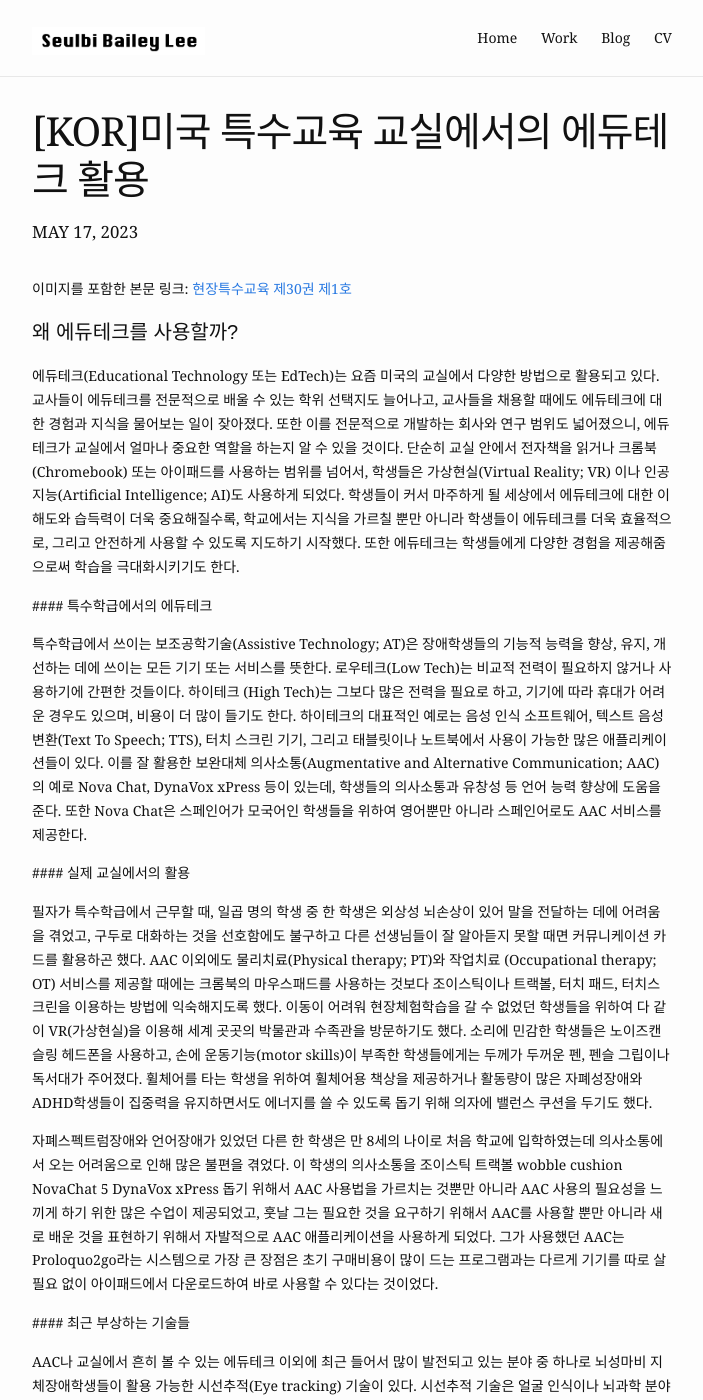
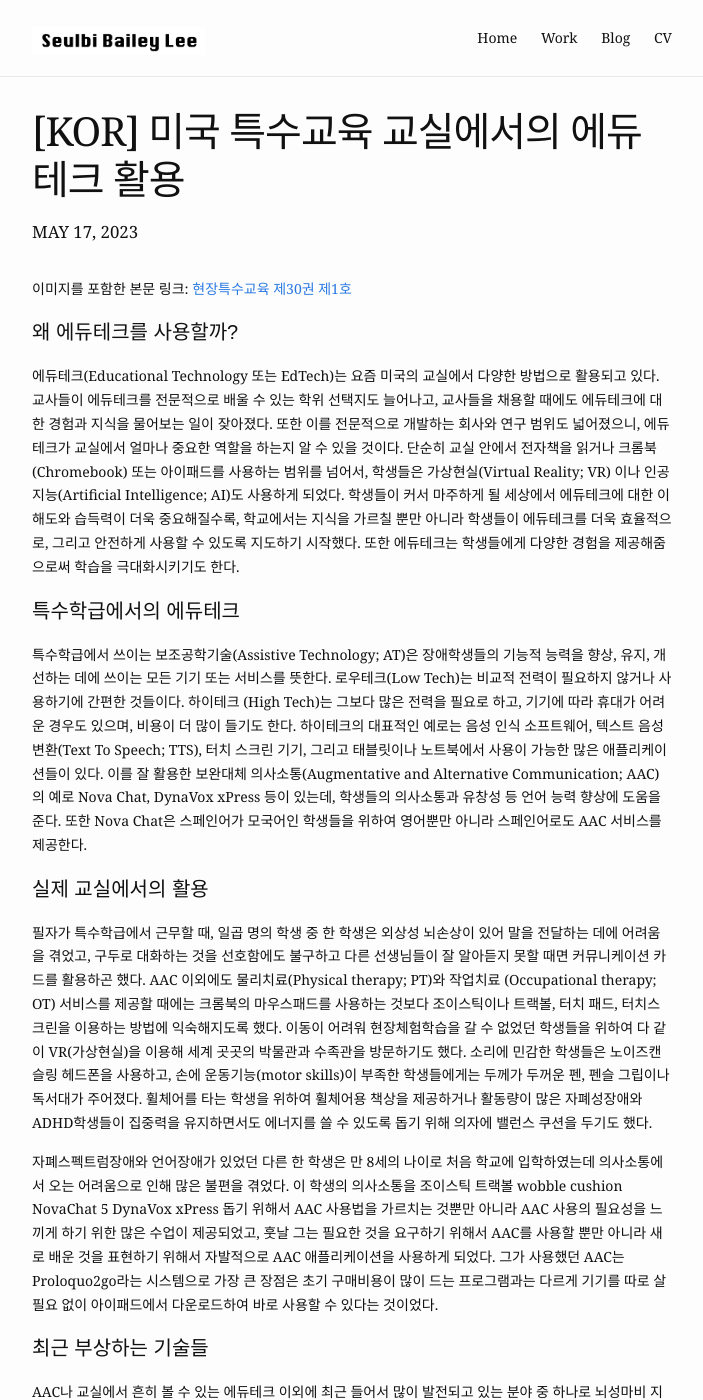
Before and after one commit to seul-b/seul-b.github.io, a Jekyll site: the page built from _posts/2023-05-17-현장특수교육-30-1.md, in a window 1280 px wide and 1400 px high. Shown: the whole window, without its empty margins (288-991 px from the left). Built offline with Jekyll 4.4.1, drawn with Linux system fonts in a browser that asks for light colours; some of the changed text lies outside the part shown.

Commit message:
new posts

```diff
--- a/_posts/2023-05-17-현장특수교육-30-1.md
+++ b/_posts/2023-05-17-현장특수교육-30-1.md
@@ -1,6 +1,6 @@
 ---
 layout: post
-title:  "[KOR]미국 특수교육 교실에서의 에듀테크 활용"
+title:  "[KOR] 미국 특수교육 교실에서의 에듀테크 활용"
 date:   2023-05-17 10:00:40
 # blurb: "A look at an example post using Bay Jekyll theme."
 # og_image: /assets/img/content/post-example/Banner.jpg
@@ -12,15 +12,12 @@ date:   2023-05-17 10:00:40
 <p>
 에듀테크(Educational Technology 또는 EdTech)는 요즘 미국의 교실에서 다양한 방법으로 활용되고 있다. 교사들이 에듀테크를 전문적으로 배울 수 있는 학위 선택지도 늘어나고, 교사들을 채용할 때에도 에듀테크에 대한 경험과 지식을 물어보는 일이 잦아졌다. 또한 이를 전문적으로 개발하는 회사와 연구 범위도 넓어졌으니, 에듀테크가 교실에서 얼마나 중요한 역할을 하는지 알 수 있을 것이다. 단순히 교실 안에서 전자책을 읽거나 크롬북(Chromebook) 또는 아이패드를 사용하는 범위를 넘어서, 학생들은 가상현실(Virtual Reality; VR) 이나 인공지능(Artificial Intelligence; AI)도 사용하게 되었다. 학생들이 커서 마주하게 될 세상에서 에듀테크에 대한 이해도와 습득력이 더욱 중요해질수록, 학교에서는 지식을 가르칠 뿐만 아니라 학생들이 에듀테크를 더욱 효율적으로, 그리고 안전하게 사용할 수 있도록 지도하기 시작했다. 또한 에듀테크는 학생들에게 다양한 경험을 제공해줌으로써 학습을 극대화시키기도 한다.
 </p>
-<p>
+
 #### 특수학급에서의 에듀테크
-</p>
 <p>
 특수학급에서 쓰이는 보조공학기술(Assistive Technology; AT)은 장애학생들의 기능적 능력을 향상, 유지, 개선하는 데에 쓰이는 모든 기기 또는 서비스를 뜻한다. 로우테크(Low Tech)는 비교적 전력이 필요하지 않거나 사용하기에 간편한 것들이다. 하이테크 (High Tech)는 그보다 많은 전력을 필요로 하고, 기기에 따라 휴대가 어려운 경우도 있으며, 비용이 더 많이 들기도 한다. 하이테크의 대표적인 예로는 음성 인식 소프트웨어, 텍스트 음성 변환(Text To Speech; TTS), 터치 스크린 기기, 그리고 태블릿이나 노트북에서 사용이 가능한 많은 애플리케이션들이 있다. 이를 잘 활용한 보완대체 의사소통(Augmentative and Alternative Communication; AAC)의 예로 Nova Chat, DynaVox xPress 등이 있는데, 학생들의 의사소통과 유창성 등 언어 능력 향상에 도움을 준다. 또한 Nova Chat은 스페인어가 모국어인 학생들을 위하여 영어뿐만 아니라 스페인어로도 AAC 서비스를 제공한다.
 </p>
-<p>
 #### 실제 교실에서의 활용
-</p>
 <p>
 필자가 특수학급에서 근무할 때, 일곱 명의 학생 중 한 학생은 외상성 뇌손상이 있어 말을 전달하는 데에 어려움을 겪었고, 구두로 대화하는 것을 선호함에도 불구하고 다른 선생님들이 잘 알아듣지 못할 때면 커뮤니케이션 카드를 활용하곤 했다. AAC 이외에도 물리치료(Physical therapy; PT)와 작업치료 (Occupational therapy; OT) 서비스를 제공할 때에는 크롬북의 마우스패드를 사용하는 것보다 조이스틱이나 트랙볼, 터치 패드, 터치스크린을 이용하는 방법에 익숙해지도록 했다.
 이동이 어려워 현장체험학습을 갈 수 없었던 학생들을 위하여 다 같이 VR(가상현실)을 이용해 세계 곳곳의 박물관과 수족관을 방문하기도 했다. 소리에 민감한 학생들은 노이즈캔슬링 헤드폰을 사용하고, 손에 운동기능(motor skills)이 부족한 학생들에게는 두께가 두꺼운 펜, 펜슬 그립이나 독서대가 주어졌다. 휠체어를 타는 학생을 위하여 휠체어용 책상을 제공하거나 활동량이 많은 자폐성장애와 ADHD학생들이 집중력을 유지하면서도 에너지를 쓸 수 있도록 돕기 위해 의자에 밸런스 쿠션을 두기도 했다.
@@ -28,15 +25,11 @@ date:   2023-05-17 10:00:40
 <p>
 자폐스펙트럼장애와 언어장애가 있었던 다른 한 학생은 만 8세의 나이로 처음 학교에 입학하였는데 의사소통에서 오는 어려움으로 인해 많은 불편을 겪었다. 이 학생의 의사소통을 조이스틱 트랙볼 wobble cushion NovaChat 5 DynaVox xPress 돕기 위해서 AAC 사용법을 가르치는 것뿐만 아니라 AAC 사용의 필요성을 느끼게 하기 위한 많은 수업이 제공되었고, 훗날 그는 필요한 것을 요구하기 위해서 AAC를 사용할 뿐만 아니라 새로 배운 것을 표현하기 위해서 자발적으로 AAC 애플리케이션을 사용하게 되었다. 그가 사용했던 AAC는 Proloquo2go라는 시스템으로 가장 큰 장점은 초기 구매비용이 많이 드는 프로그램과는 다르게 기기를 따로 살 필요 없이 아이패드에서 다운로드하여 바로 사용할 수 있다는 것이었다.
 </p>
-<p>
 #### 최근 부상하는 기술들
-</p>
 <p>
 AAC나 교실에서 흔히 볼 수 있는 에듀테크 이외에 최근 들어서 많이 발전되고 있는 분야 중 하나로 뇌성마비 지체장애학생들이 활용 가능한 시선추적(Eye tracking) 기술이 있다. 시선추적 기술은 얼굴 인식이나 뇌과학 분야에서 연구되고 사용되는 추세인데, 좌우 눈동자를 움직여 의사소통을 하거나 보완대체 의사소통 기기를 사용하는 것 이상으로 많이 발달되어, 시선추적을 이용하여 키보드를 사용하거나 그림을 그리는 기계 등 발전된 기술이 제시되고 있다. 지체장애로 인해 기기 사용이 어려운 학생들을 위해서 의사소통 이외에도 교육 프로그램이 많이 개발되고 있는데, 다음 페이지 참고자료에서 더 다양한 예시를 볼 수 있다.
 이런 새로운 기술들이 아직 아이패드 등 다른 기기에서 적용되는 사례를 보기가 드물고 가격이나 이동성 등 다양한 이유로 다른 에듀테크에 비하여 교실에서 쉽게 볼 수 있는 기술은 아니지만, 기술의 발달로 학생들이 더 다양한 경험을 할 수 있는 기회가 늘어나고 있다는 것은 확실하다.
 </p>
-<p>
 #### 에듀테크 활용 시 주의점
-</p>
 <p>
 에듀테크는 학생들의 흥미를 북돋울 뿐만 아니라 공간적, 시간적, 혹은 신체적 제약을 보완하여 학생들에게 제공되는 교육 기회의 폭을 넓혀 준다. 하지만 학생들에게 기기를 건네 주고 어떻게 사용하는지 가르쳐주는 것만이 올바른 에듀테크 활용법이라고 할 수는 없다. 많은 연구들은 교사와 학부모의 적절한 지도가 에듀테크와 함께 제공되었을 때 바람직한 결과를 가져온다고 말하고 있다. 따라서, 에듀테크를 선택할 때는 언제나 사용 목적과 목표를 명확히 하며, 비용과 효율성을 계산하고, 교실 환경 내에서 사용이 가능할지, 이 방법이 지속 가능한지 등을 고려하여 꾸준한 모니터링과 함께 학생들의 능력 향상에 따라서 차별화된 사용이 필요하다.
```
Also changed, not shown: _posts/2023-07-20-현장특수교육-30-2.md (added, +43 -0 lines).
